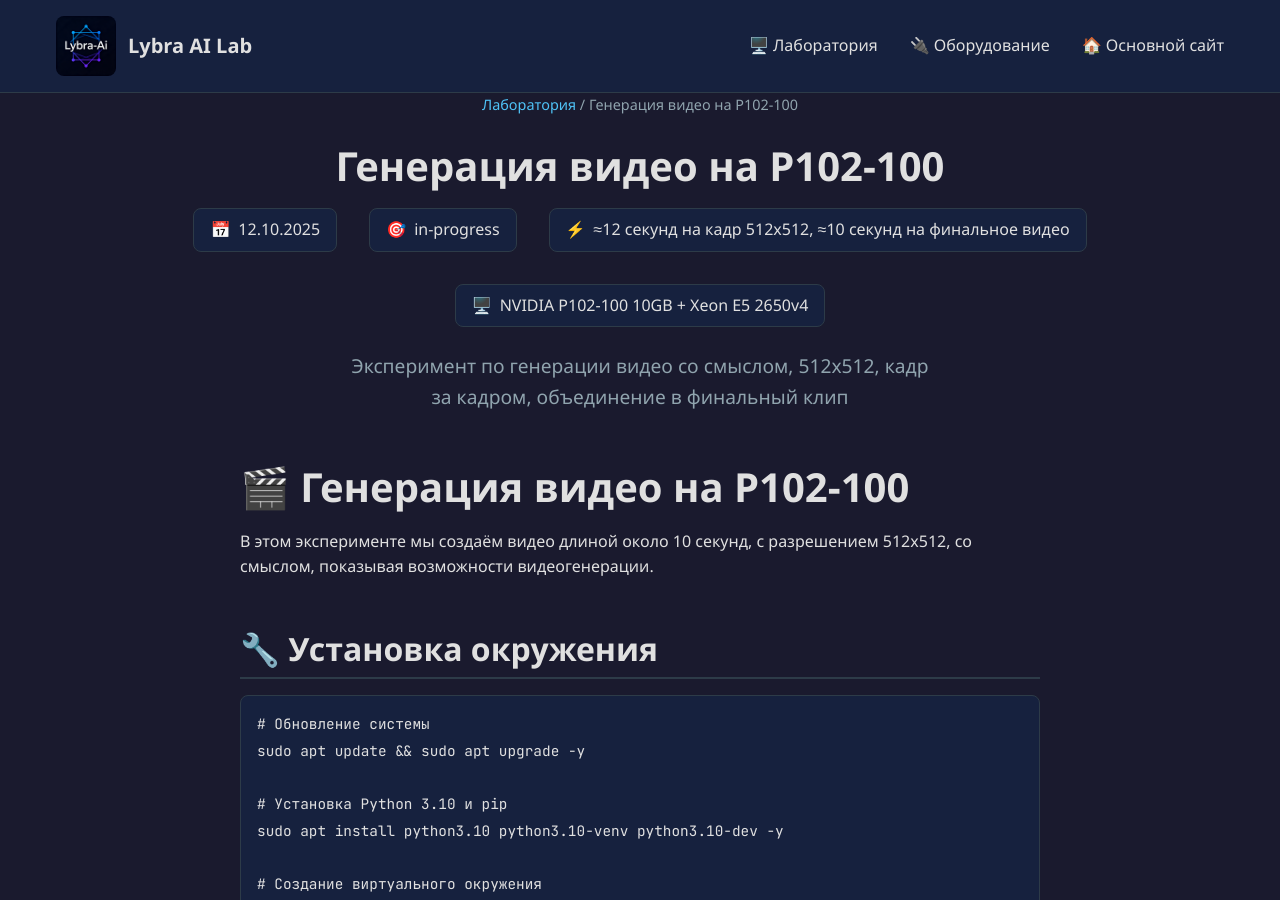
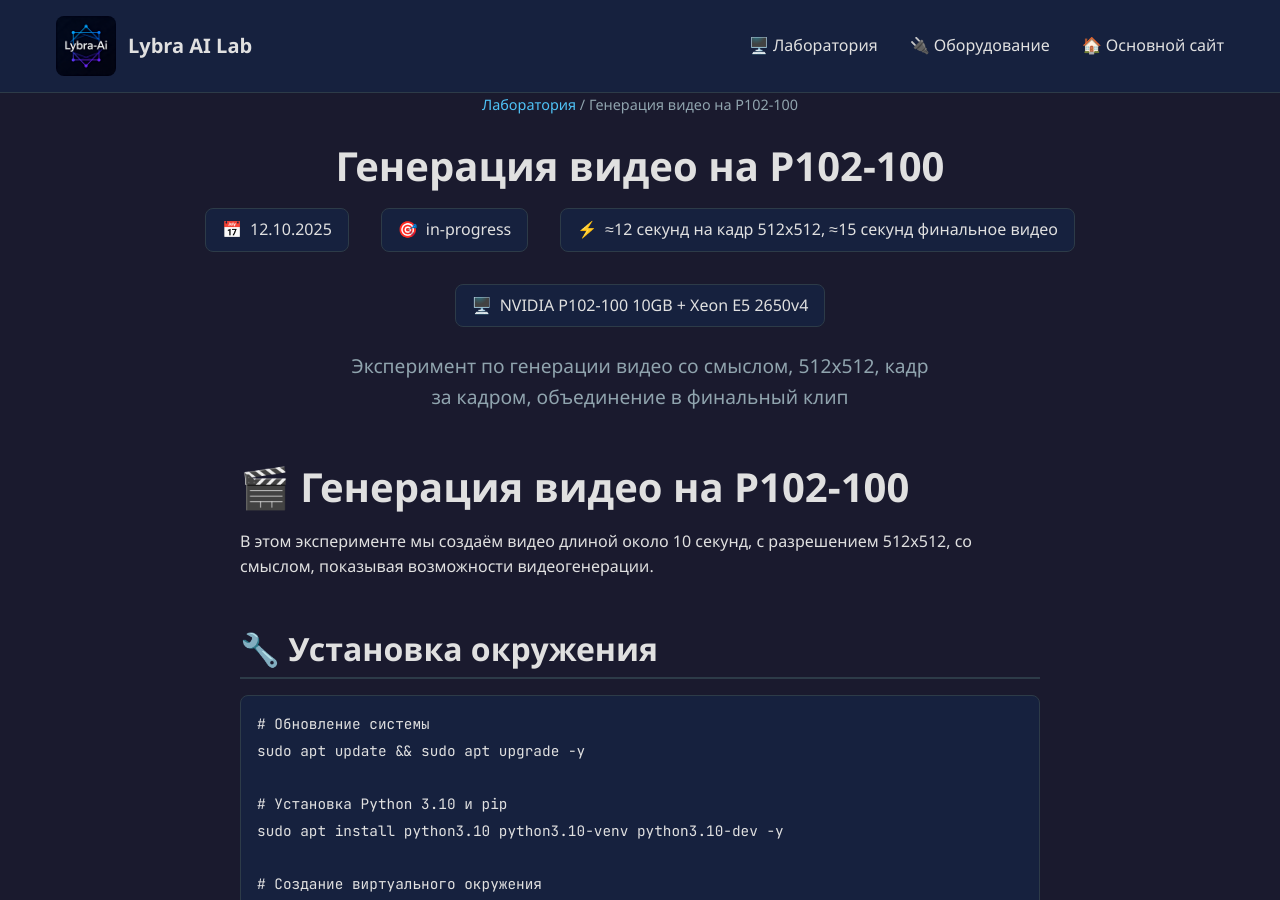
Before and after one commit to lybra-bee/lybra-ai-lab, a Jekyll site: the page built from _experiments/2025-10-11-zeroscope-video-experiment.md, in a window 1280 px wide and 900 px high. Built offline with Jekyll 4.4.1, drawn with Linux system fonts in a browser that asks for light colours.

Commit message:
Update 2025-10-11-zeroscope-video-experiment.md

```diff
--- a/_experiments/2025-10-11-zeroscope-video-experiment.md
+++ b/_experiments/2025-10-11-zeroscope-video-experiment.md
@@ -3,7 +3,7 @@ layout: experiment
 title: "Генерация видео на P102-100"
 date: 2025-10-12
 status: in-progress
-performance: "≈12 секунд на кадр 512x512, ≈10 секунд на финальное видео"
+performance: "≈12 секунд на кадр 512x512, ≈15 секунд финальное видео"
 hardware: "NVIDIA P102-100 10GB + Xeon E5 2650v4"
 description: "Эксперимент по генерации видео со смыслом, 512x512, кадр за кадром, объединение в финальный клип"
 ---
```
